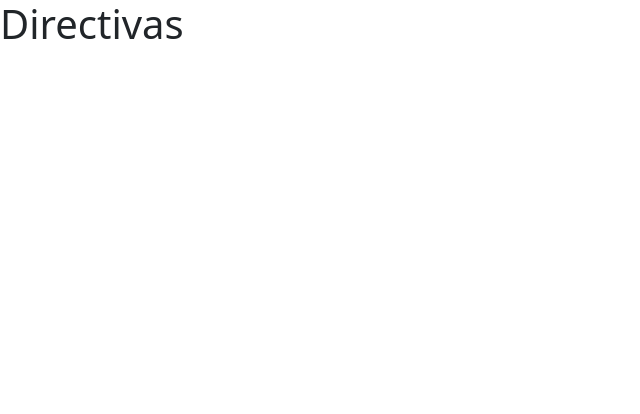
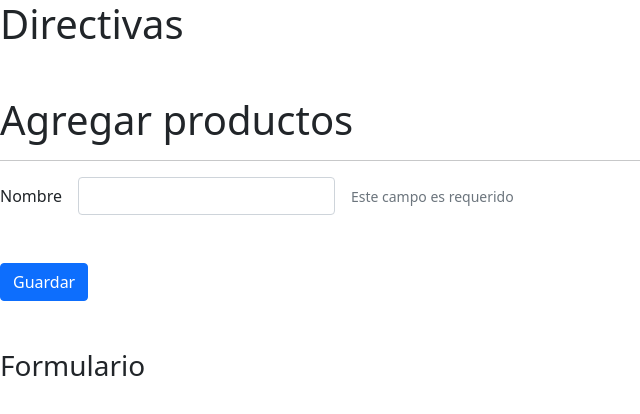
Before and after one commit to katerinne/11-directivasApp, an Angular app: page /productos/agregar in a window 1280 px wide. Before the commit this address led to /. Shown: the top 414 px of the page, without its empty margins (0-640 px from the left). Built offline with nearby package versions, Linux system fonts and the light colour scheme.

Commit message:
Clase 346 Estructura de la aplicación

```diff
--- a/src/app/app-routing.module.ts
+++ b/src/app/app-routing.module.ts
@@ -1,7 +1,16 @@
 import { NgModule } from '@angular/core';
 import { RouterModule, Routes } from '@angular/router';
 
-const routes: Routes = [];
+const routes: Routes = [
+  {
+    path: 'productos',
+    loadChildren: () => import('./productos/productos.module').then( m => m.ProductosModule)
+  },
+  {
+    path: '**',
+    redirectTo: 'productos'
+  }
+];
 
 @NgModule({
   imports: [RouterModule.forRoot(routes)],
--- a/src/app/app.component.html
+++ b/src/app/app.component.html
@@ -1 +1,2 @@
 <h1>Directivas</h1>
+<router-outlet></router-outlet>
--- /dev/null
+++ b/src/app/productos/pages/agregar/agregar.component.html
@@ -0,0 +1,34 @@
+<h1 class="mt-5">Agregar productos</h1>
+<hr>
+
+<form>
+  <div class="row g-3 align-items-center mb-3">
+    <div class="col-auto">
+      <label class="col-form-label">Nombre</label>
+    </div>
+
+    <div class="col-auto">
+      <input class="form-control">
+    </div>
+
+    <div class="col-auto">
+      <span class="form-text">
+        Este campo es requerido
+      </span>
+    </div>
+
+  </div>
+
+  <div class="row mt-5">
+      <div class="col">
+        <button class="btn btn-primary">
+          Guardar
+        </button>
+      </div>
+
+  </div>
+
+
+</form>
+
+<h3 class="mt-5">Formulario</h3>
--- /dev/null
+++ b/src/app/productos/pages/agregar/agregar.component.ts
@@ -0,0 +1,16 @@
+import { Component, OnInit } from '@angular/core';
+
+@Component({
+  selector: 'app-agregar',
+  templateUrl: './agregar.component.html',
+  styles: [
+  ]
+})
+export class AgregarComponent implements OnInit {
+
+  constructor() { }
+
+  ngOnInit(): void {
+  }
+
+}
--- a/src/index.html
+++ b/src/index.html
@@ -10,5 +10,5 @@
 </head>
 <body>
   <app-root></app-root>
-</body>
+</body class="container">
 </html>
```
Also changed, not shown: src/app/productos/productos-routing.module.ts (added, +19 -0 lines), src/app/productos/productos.module.ts (added, +17 -0 lines), src/app/shared/shared.module.ts (added, +12 -0 lines).
